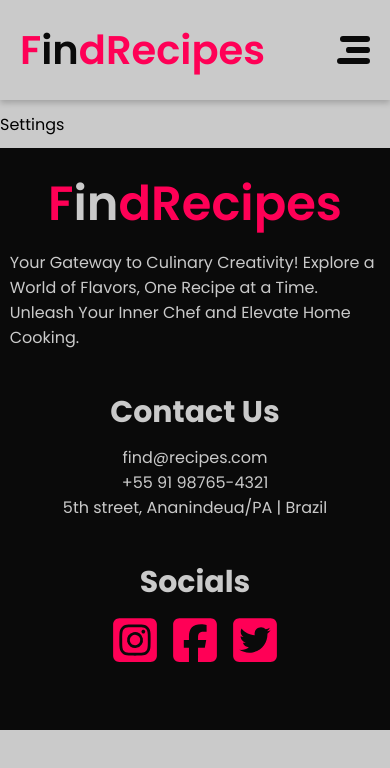
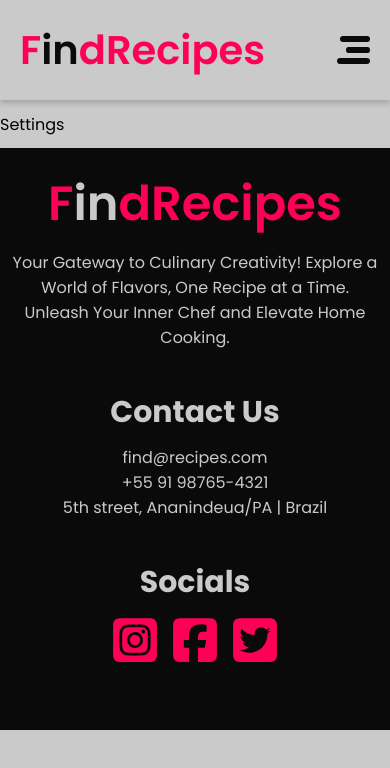
Before and after one commit to ecpieritz/find-recipes, a React (Create React App) app: page /settings in a window 390 px wide. Shown: the top 768 px of the page. Built offline with nearby package versions, Linux system fonts and the light colour scheme.

Commit message:
Added responsiveness to Footer

```diff
--- a/src/scss/components/footer.scss
+++ b/src/scss/components/footer.scss
@@ -54,6 +54,13 @@
   @media(max-width: 768px){
     .section{
       width: 100%;
+      display: flex;
+      flex-direction: column;
+      text-align: center;
+      .col{
+        width: 100%;
+        margin-bottom: 20px;
+      }
     }
   }
   @media(max-width: 468px){
```
